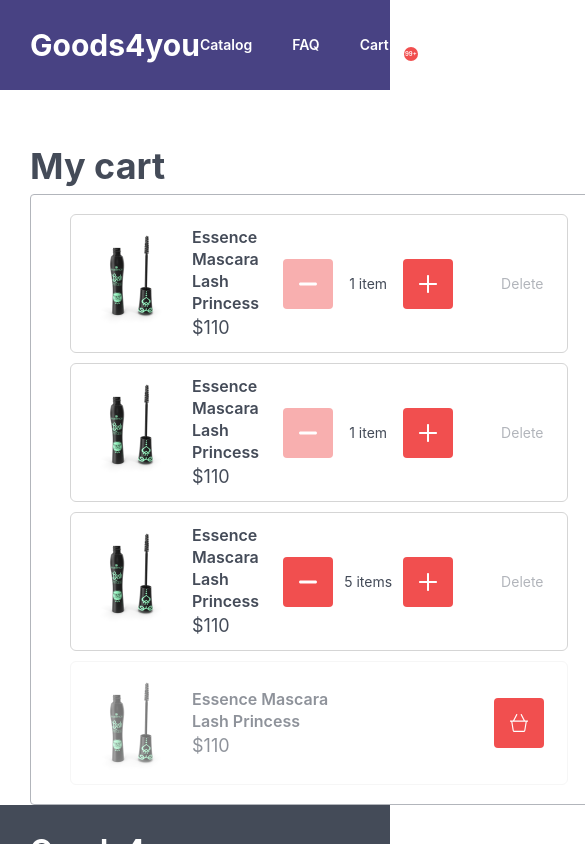
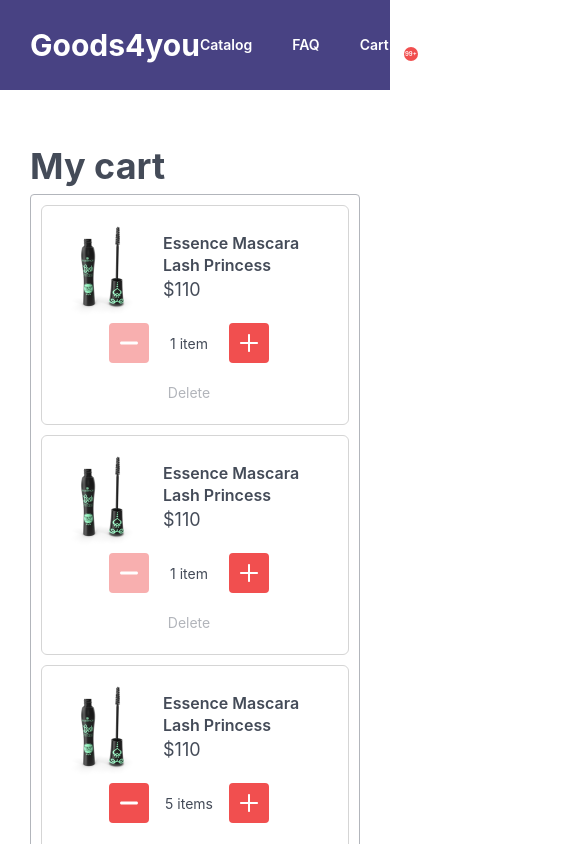
Before and after one commit to Nikitabkv/goodshop-edu, a React (Vite) app: page /cart in a window 390 px wide. Shown: the top 844 px of the page, 585 px wide, since content can reach past the window. Built offline with nearby package versions, Linux system fonts and the light colour scheme; a web font is replaced by a local one.

Commit message:
style: add adaptive for cart page

```diff
--- a/src/pages/Cart/ui/Cart.module.scss
+++ b/src/pages/Cart/ui/Cart.module.scss
@@ -31,3 +31,13 @@
   flex-grow: 1;
   color: $gray-500;
 }
+
+
+@media screen and (max-width: 1040px) {
+  .cartRow {
+    flex-direction: column;
+  }
+  .itemsWrapper {
+    padding: 10px;
+  }
+}
--- a/src/widgets/CartItem/ui/CartItem.module.scss
+++ b/src/widgets/CartItem/ui/CartItem.module.scss
@@ -99,3 +99,48 @@
   width: 50px;
   height: 50px;
 }
+
+@media screen and (max-width: 1180px) {
+  .manageItem {
+    gap: 25px;
+
+    .addRemoveButtons {
+      min-width: 160px;
+    }
+  }
+}
+
+@media screen and (max-width: 1040px) {
+  .item {
+    gap: 6px;
+  }
+}
+
+@media screen and (max-width: 740px) {
+  .manageItem {
+    flex-direction: column;
+    gap: 10px;
+    flex-basis: 0;
+
+    .addRemoveButtons {
+      flex-basis: 0;
+
+      .button {
+        width: 40px;
+        height: 40px;
+      }
+    }
+  }
+}
+
+@media screen and (max-width: 520px) {
+  .item {
+    flex-direction: column;
+  }
+  .itemInfo {
+    flex-basis: 0;
+  }
+  .deleteButton {
+    height: 40px;
+  }
+}
```
